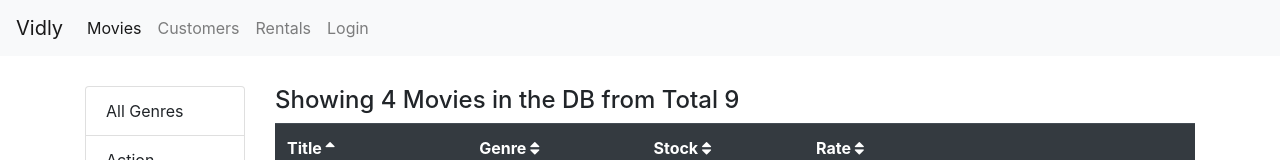
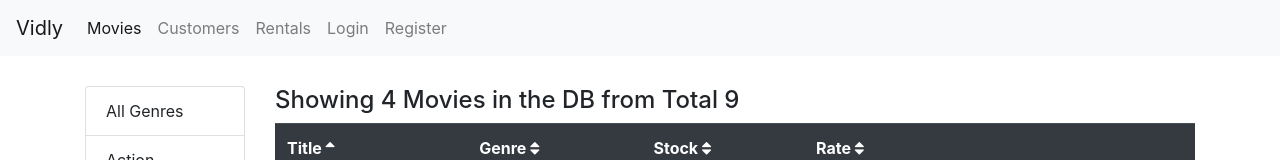
Before and after one commit to amu3dev/VidlyRepo1, a React (Create React App) app: page /movies in a window 1280 px wide. Shown: the top 160 px of the page. Built offline with nearby package versions, Linux system fonts and the light colour scheme.

Commit message:
Add Register link to NavBar

```diff
--- a/src/components/common/navBar.jsx
+++ b/src/components/common/navBar.jsx
@@ -30,6 +30,11 @@
               Login
             </NavLink>
           </li>
+          <li className="nav-item">
+            <NavLink className="nav-link" to="/register">
+              Register
+            </NavLink>
+          </li>
         </ul>
       </div>
     </nav>
```
